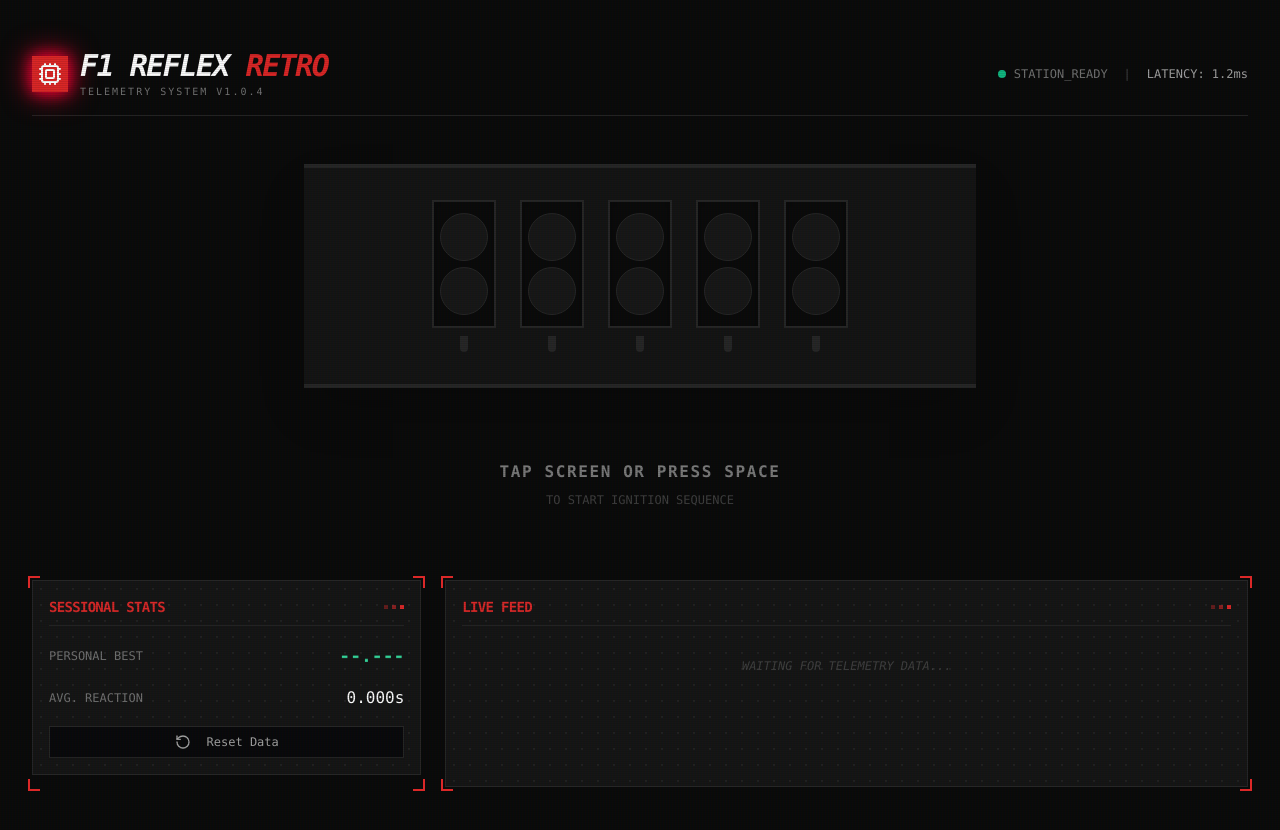
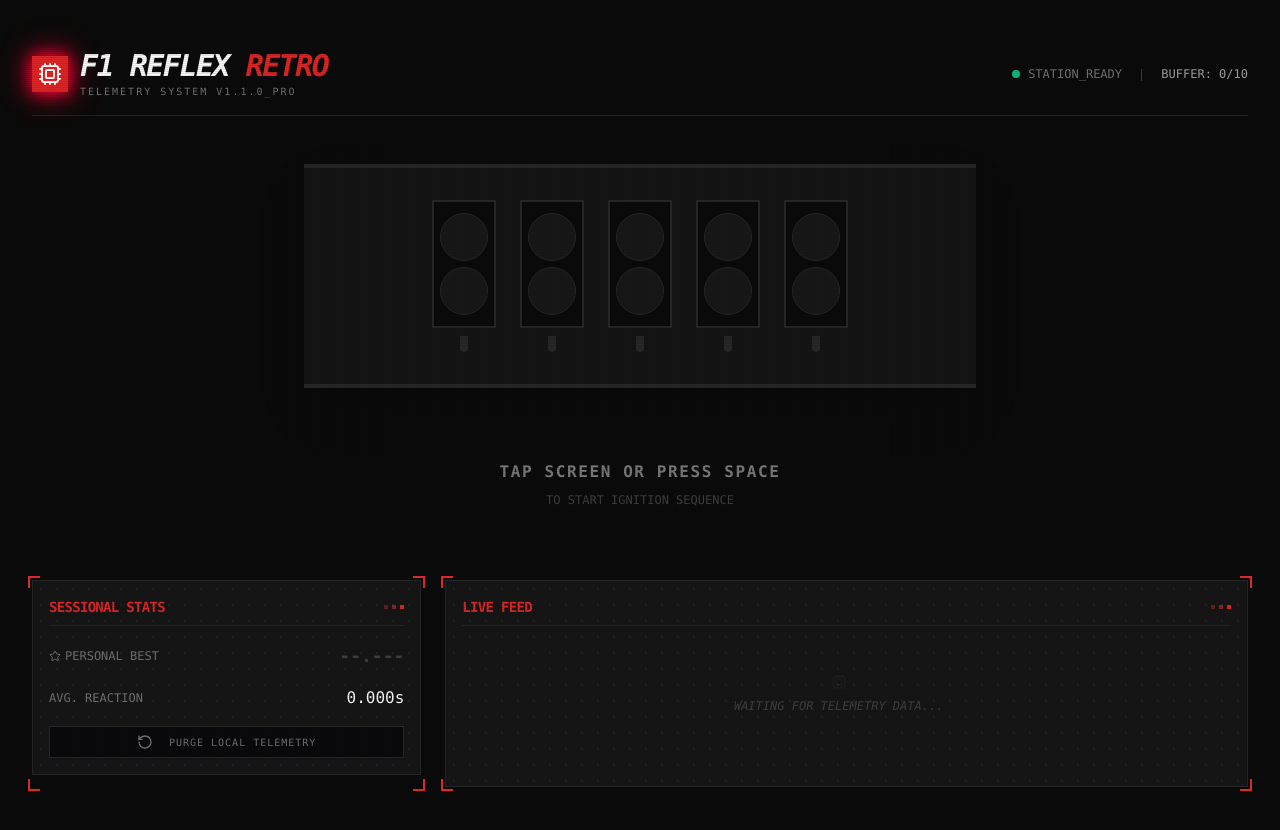
Before and after one commit to awnion/f1-start-lights, a React (Vite) app: page / in a window 1280 px wide. Shown: the top 830 px of the page. Built offline with nearby package versions, Linux system fonts and the light colour scheme.

Commit message:
feat: Phase 2: Persistent Telemetry & Visual Feedback
Implement localStorage persistence for race history and session stats to ensure user progress is saved across refreshes. Add visual polish for personal best achievements and ensure seamless session recovery as requested by the client.

```diff
--- a/src/pages/HomePage.tsx
+++ b/src/pages/HomePage.tsx
@@ -1,10 +1,13 @@
-import React, { useState, useEffect, useCallback, useRef } from 'react';
-import { Timer, Trophy, RotateCcw, Zap, AlertTriangle, Cpu } from 'lucide-react';
+import React, { useState, useEffect, useCallback, useRef, useMemo } from 'react';
+import { Timer, Trophy, RotateCcw, Zap, AlertTriangle, Cpu, Star } from 'lucide-react';
+import { motion, AnimatePresence } from 'framer-motion';
+import confetti from 'canvas-confetti';
 import { cn } from '@/lib/utils';
 import { Semaphore } from '@/components/Semaphore';
 import { RetroCard } from '@/components/RetroCard';
 import { Button } from '@/components/ui/button';
 import { ScrollArea } from '@/components/ui/scroll-area';
+const STORAGE_KEY = 'f1_reflex_history_v1';
 type GameState = 'IDLE' | 'COUNTDOWN' | 'WAITING' | 'RESULT' | 'JUMP_START';
 interface Attempt {
   id: string;
@@ -15,14 +18,41 @@ export function HomePage() {
   const [gameState, setGameState] = useState<GameState>('IDLE');
   const [activeLights, setActiveLights] = useState(0);
   const [lastReaction, setLastReaction] = useState<number | null>(null);
-  const [history, setHistory] = useState<Attempt[]>([]);
+  const [isPersisting, setIsPersisting] = useState(false);
+  // Initialize history from localStorage with safety checks
+  const [history, setHistory] = useState<Attempt[]>(() => {
+    try {
+      const saved = localStorage.getItem(STORAGE_KEY);
+      if (saved) {
+        const parsed = JSON.parse(saved);
+        return Array.isArray(parsed) ? parsed.slice(0, 10) : [];
+      }
+    } catch (e) {
+      console.error("Failed to load telemetry history:", e);
+    }
+    return [];
+  });
+  // Persist history whenever it changes
+  useEffect(() => {
+    try {
+      setIsPersisting(true);
+      localStorage.setItem(STORAGE_KEY, JSON.stringify(history));
+      const timeout = setTimeout(() => setIsPersisting(false), 500);
+      return () => clearTimeout(timeout);
+    } catch (e) {
+      console.error("Failed to save telemetry history:", e);
+      setIsPersisting(false);
+    }
+  }, [history]);
   // High precision timing refs
   const lightsOutTimeRef = useRef<number>(0);
   const countdownTimerRef = useRef<NodeJS.Timeout | null>(null);
   const randomHoldTimerRef = useRef<NodeJS.Timeout | null>(null);
-  const bestTime = history.length > 0
-    ? Math.min(...history.filter(a => a.time > 0).map(a => a.time))
-    : Infinity;
+  const bestTime = useMemo(() => {
+    const validTimes = history.filter(a => a.time > 0).map(a => a.time);
+    return validTimes.length > 0 ? Math.min(...validTimes) : Infinity;
+  }, [history]);
+  const isNewBest = lastReaction !== null && lastReaction > 0 && lastReaction <= bestTime;
   const resetTimers = () => {
     if (countdownTimerRef.current) clearTimeout(countdownTimerRef.current);
     if (randomHoldTimerRef.current) clearTimeout(randomHoldTimerRef.current);
@@ -44,7 +74,7 @@ export function HomePage() {
         });
       }, i * 1000);
     }
-    // After all 5 lights are on, wait random time between 0.2s and 3.0s
+    // After all 5 lights are on, wait random time
     setTimeout(() => {
       setGameState(prev => {
         if (prev === 'COUNTDOWN') {
@@ -65,7 +95,6 @@ export function HomePage() {
     if (gameState === 'IDLE' || gameState === 'RESULT' || gameState === 'JUMP_START') {
       startSequence();
     } else if (gameState === 'COUNTDOWN') {
-      // Jump start!
       resetTimers();
       setGameState('JUMP_START');
       setLastReaction(0);
@@ -74,9 +103,17 @@ export function HomePage() {
       const reaction = (now - lightsOutTimeRef.current) / 1000;
       setLastReaction(reaction);
       setGameState('RESULT');
+      if (reaction < bestTime) {
+        confetti({
+          particleCount: 100,
+          spread: 70,
+          origin: { y: 0.6 },
+          colors: ['#ff0033', '#39ff14', '#ffffff']
+        });
+      }
       setHistory(prev => [{ id: crypto.randomUUID(), time: reaction, timestamp: Date.now() }, ...prev].slice(0, 10));
     }
-  }, [gameState, startSequence]);
+  }, [gameState, startSequence, bestTime]);
   useEffect(() => {
     const handleKeyDown = (e: KeyboardEvent) => {
       if (e.code === 'Space') {
@@ -94,17 +131,20 @@ export function HomePage() {
     if (time < 0.300) return { label: 'EXCELLENT', color: 'text-blue-400' };
     return { label: 'COULD BE BETTER', color: 'text-neutral-400' };
   };
+  const clearData = () => {
+    setHistory([]);
+    localStorage.removeItem(STORAGE_KEY);
+    setLastReaction(null);
+  };
   return (
     <div
       className="min-h-screen bg-neutral-950 flex flex-col items-center scanline touch-none overflow-hidden"
       onPointerDown={(e) => {
-        // Prevent trigger on scrollbars or UI elements if needed, but here we want full screen
         if ((e.target as HTMLElement).closest('button')) return;
         handleTrigger();
       }}
     >
       <div className="max-w-7xl w-full mx-auto px-4 sm:px-6 lg:px-8 h-full flex flex-col flex-1 py-8 md:py-12">
-        {/* Header */}
         <header className="flex flex-col sm:flex-row items-center justify-between mb-8 sm:mb-12 border-b border-neutral-800 pb-4">
           <div className="flex items-center gap-3">
             <div className="bg-red-600 p-1.5 glow-red">
@@ -112,57 +152,92 @@ export function HomePage() {
             </div>
             <div>
               <h1 className="text-2xl sm:text-3xl font-black tracking-tighter text-white italic">F1 REFLEX <span className="text-red-600">RETRO</span></h1>
-              <p className="text-[10px] text-neutral-500 font-mono tracking-[0.2em] uppercase">Telemetry System v1.0.4</p>
+              <p className="text-[10px] text-neutral-500 font-mono tracking-[0.2em] uppercase">Telemetry System v1.1.0_PRO</p>
             </div>
           </div>
           <div className="hidden sm:flex items-center gap-4 text-xs font-mono">
             <div className="flex items-center gap-2 text-neutral-500">
-              <div className="w-2 h-2 rounded-full bg-emerald-500 animate-pulse" />
-              STATION_READY
+              <div className={cn("w-2 h-2 rounded-full", isPersisting ? "bg-amber-500 animate-pulse" : "bg-emerald-500")} />
+              {isPersisting ? 'SYNCING_DATA' : 'STATION_READY'}
             </div>
             <div className="text-neutral-700">|</div>
-            <div className="text-neutral-400">LATENCY: 1.2ms</div>
+            <div className="text-neutral-400 uppercase">Buffer: {history.length}/10</div>
           </div>
         </header>
-        {/* Center Stage: Semaphore */}
         <main className="flex-1 flex flex-col items-center justify-center gap-8">
           <div className="w-full max-w-2xl transform scale-90 sm:scale-100">
             <Semaphore lightsActive={activeLights} />
           </div>
           <div className="text-center h-24 sm:h-32 flex flex-col items-center justify-center">
+            <AnimatePresence mode="wait">
               {gameState === 'IDLE' && (
-              <div className="animate-pulse space-y-2">
+                <motion.div
+                  key="idle"
+                  initial={{ opacity: 0 }} animate={{ opacity: 1 }} exit={{ opacity: 0 }}
+                  className="animate-pulse space-y-2"
+                >
                   <p className="text-neutral-400 font-bold tracking-widest uppercase">Tap Screen or Press Space</p>
                   <p className="text-xs text-neutral-600 uppercase">to start ignition sequence</p>
-              </div>
+                </motion.div>
               )}
               {gameState === 'COUNTDOWN' && (
-              <p className="text-red-600 font-black text-xl sm:text-2xl tracking-[0.3em] uppercase glow-red/50">Prepare for Start</p>
+                <motion.p
+                  key="countdown"
+                  initial={{ scale: 0.9, opacity: 0 }} animate={{ scale: 1, opacity: 1 }}
+                  className="text-red-600 font-black text-xl sm:text-2xl tracking-[0.3em] uppercase glow-red/50"
+                >
+                  Prepare for Start
+                </motion.p>
               )}
               {gameState === 'WAITING' && (
-              <p className="text-neutral-200 font-black text-2xl sm:text-3xl tracking-[0.1em] uppercase">WAIT FOR LIGHTS OUT...</p>
+                <motion.p
+                  key="waiting"
+                  initial={{ opacity: 0 }} animate={{ opacity: 1 }}
+                  className="text-neutral-200 font-black text-2xl sm:text-3xl tracking-[0.1em] uppercase"
+                >
+                  WAIT FOR LIGHTS OUT...
+                </motion.p>
               )}
               {(gameState === 'RESULT' || gameState === 'JUMP_START') && (
-              <div className="space-y-1 animate-in fade-in zoom-in duration-300">
-                <p className={cn("text-3xl sm:text-5xl font-black tabular-nums",
+                <motion.div
+                  key="result"
+                  initial={{ y: 20, opacity: 0 }} animate={{ y: 0, opacity: 1 }}
+                  className="space-y-1"
+                >
+                  <div className="relative inline-block">
+                    <p className={cn("text-4xl sm:text-6xl font-black tabular-nums tracking-tighter",
                       gameState === 'JUMP_START' ? 'text-red-500' : 'text-emerald-400'
                     )}>
                       {gameState === 'JUMP_START' ? 'JUMP START' : `${lastReaction?.toFixed(3)}s`}
                     </p>
+                    {isNewBest && (
+                      <motion.div
+                        initial={{ scale: 0 }} animate={{ scale: 1 }}
+                        className="absolute -top-4 -right-8 bg-amber-500 text-black text-[10px] px-2 py-0.5 font-black uppercase rotate-12 shadow-glow"
+                      >
+                        NEW BEST
+                      </motion.div>
+                    )}
+                  </div>
                   <p className={cn("text-xs font-bold uppercase tracking-widest", getPerformanceMessage(lastReaction ?? 0).color)}>
                     {getPerformanceMessage(lastReaction ?? 0).label}
                   </p>
-              </div>
+                </motion.div>
               )}
+            </AnimatePresence>
           </div>
         </main>
-        {/* Footer: Dashboard */}
         <div className="mt-8 grid grid-cols-1 md:grid-cols-3 gap-6">
-          <RetroCard title="Sessional Stats" className="md:col-span-1">
+          <RetroCard title="Sessional Stats" isSyncing={isPersisting} className="md:col-span-1">
             <div className="space-y-4">
-              <div className="flex justify-between items-center">
-                <span className="text-neutral-500 text-xs uppercase">Personal Best</span>
-                <span className="text-emerald-400 font-mono text-lg font-bold">
+              <div className="flex justify-between items-center group">
+                <span className="text-neutral-500 text-xs uppercase flex items-center gap-1">
+                  <Star className="w-3 h-3" /> Personal Best
+                </span>
+                <span className={cn(
+                  "font-mono text-lg font-bold transition-all duration-500",
+                  bestTime === Infinity ? "text-neutral-700" : "text-emerald-400 glow-green"
+                )}>
                   {bestTime === Infinity ? '--.---' : `${bestTime.toFixed(3)}s`}
                 </span>
               </div>
@@ -177,39 +252,46 @@ export function HomePage() {
               <Button
                 variant="outline"
                 size="sm"
-                className="w-full border-neutral-800 text-neutral-400 hover:text-white"
-                onClick={() => setHistory([])}
+                className="w-full border-neutral-800 text-neutral-500 hover:text-red-500 hover:border-red-900 transition-colors uppercase text-[10px] tracking-widest"
+                onClick={clearData}
               >
-                <RotateCcw className="w-3 h-3 mr-2" /> Reset Data
+                <RotateCcw className="w-3 h-3 mr-2" /> Purge Local Telemetry
               </Button>
             </div>
           </RetroCard>
-          <RetroCard title="Live Feed" className="md:col-span-2">
-            <ScrollArea className="h-32">
+          <RetroCard title="Live Feed" isSyncing={isPersisting} className="md:col-span-2">
+            <ScrollArea className="h-32 pr-4">
               <div className="space-y-2">
                 {history.length === 0 ? (
-                  <div className="h-full flex items-center justify-center text-neutral-700 text-xs uppercase italic py-4">
+                  <div className="h-full flex flex-col items-center justify-center text-neutral-700 text-xs uppercase italic py-8 gap-2">
+                    <Cpu className="w-4 h-4 opacity-20" />
                     Waiting for telemetry data...
                   </div>
                 ) : (
                   history.map((attempt, idx) => (
-                    <div key={attempt.id} className="flex items-center justify-between text-xs font-mono border-b border-neutral-800/50 pb-1 last:border-0">
+                    <motion.div
+                      key={attempt.id}
+                      initial={{ x: -10, opacity: 0 }}
+                      animate={{ x: 0, opacity: 1 }}
+                      className="flex items-center justify-between text-xs font-mono border-b border-neutral-800/50 pb-1.5 last:border-0"
+                    >
                       <div className="flex items-center gap-3">
-                        <span className="text-neutral-600">#{history.length - idx}</span>
+                        <span className="text-neutral-600 w-6">#{history.length - idx}</span>
                         {attempt.time === 0 ? (
-                          <span className="text-red-500 flex items-center gap-1">
-                            <AlertTriangle className="w-3 h-3" /> DISQUALIFIED (FALSE START)
+                          <span className="text-red-500 flex items-center gap-1 font-bold">
+                            <AlertTriangle className="w-3 h-3" /> FALSE_START
                           </span>
                         ) : (
-                          <span className="text-neutral-300 flex items-center gap-1">
-                            <Zap className="w-3 h-3 text-emerald-500" /> REACTION: {attempt.time.toFixed(3)}s
+                          <span className={cn("flex items-center gap-1", attempt.time <= bestTime && history.length > 1 ? "text-emerald-400 font-bold" : "text-neutral-300")}>
+                            <Zap className={cn("w-3 h-3", attempt.time <= bestTime && history.length > 1 ? "text-amber-500" : "text-emerald-500")} />
+                            {attempt.time.toFixed(3)}s {attempt.time <= bestTime && history.length > 1 && "[PB]"}
                           </span>
                         )}
                       </div>
-                      <span className="text-neutral-600">
-                        {new Date(attempt.timestamp).toLocaleTimeString([], { hour: '2-digit', minute: '2-digit', second: '2-digit' })}
+                      <span className="text-neutral-600 text-[10px]">
+                        {new Date(attempt.timestamp).toLocaleTimeString([], { hour12: false, hour: '2-digit', minute: '2-digit', second: '2-digit' })}
                       </span>
-                    </div>
+                    </motion.div>
                   ))
                 )}
               </div>
```
Also changed, not shown: src/components/RetroCard.tsx (+17 -8 lines). Lines whose indentation alone changed are shown as unchanged.
